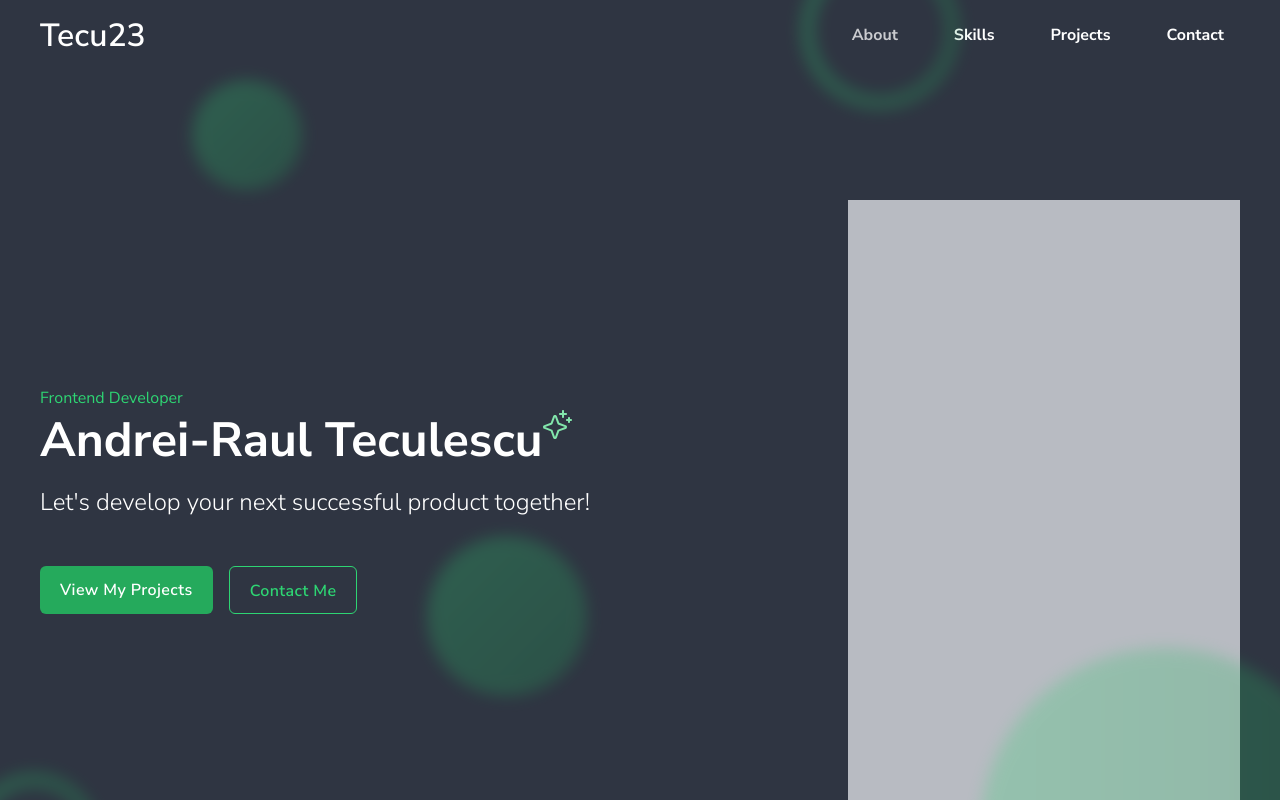
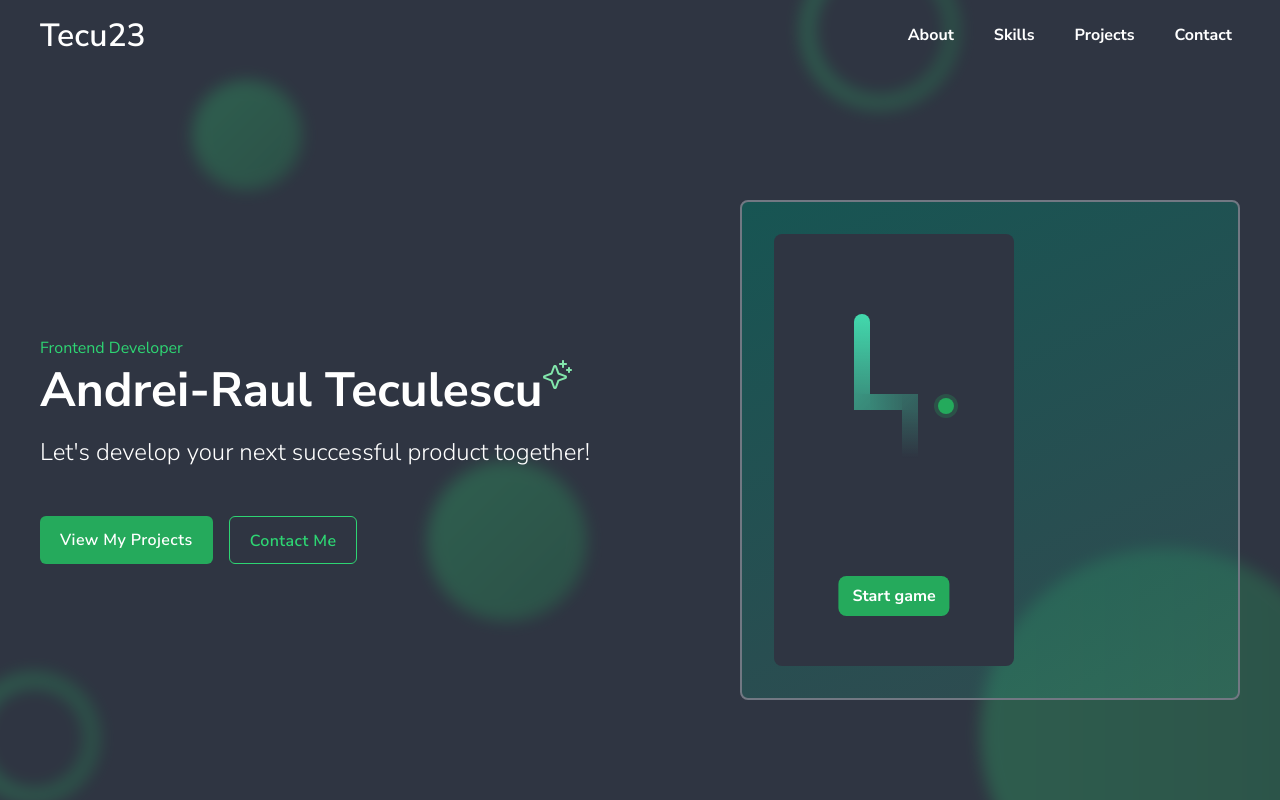
Before and after one commit to Tecu23/Tecu23.github.io, a React (Vite) app: page / in a window 1280 px wide. Shown: the top 800 px of the page. Built offline with nearby package versions, Linux system fonts and the light colour scheme.

Commit message:
add snake game

```diff
--- a/src/App.tsx
+++ b/src/App.tsx
@@ -9,15 +9,18 @@ import Skills from "./components/Skills";
 function App() {
     return (
         <main className="bg-grey-900 w-full min-h-screen">
-            <section className="overflow-hidden relative">
+            <section className="overflow-hidden relative z-10">
                 <div className="z-10 absolute left-0 bottom-6 opacity-25 w-[132px] h-[132px] rounded-full blur bg-gradient-to-r from-primary to-primary-dark flex-center transform -translate-x-[32px]">
                     <div className="bg-grey-900 rounded-full w-[100px] h-[100px]"></div>
                 </div>
                 <div className="z-10 absolute left-[15%] top-20 opacity-25 w-[110px] h-[110px] rounded-full blur bg-gradient-to-r from-primary to-primary-dark transform rotate-45"></div>
                 <div className="z-10 absolute left-1/3 bottom-1/4 opacity-25 w-[160px] h-[160px] rounded-full blur bg-gradient-to-r from-primary to-primary-dark transform rotate-45"></div>
-                <div className="z-10 absolute right-0 bottom-0 opacity-25 w-[370px] h-[370px] rounded-full blur bg-gradient-to-r from-primary to-primary-dark transform translate-y-[90px] translate-x-[70px]"></div>
-                <div className="z-10 absolute right-1/4 top-0 opacity-25 w-[160px] h-[160px] rounded-full blur bg-gradient-to-r from-primary to-primary-dark flex-center transform -translate-y-[50px]">
-                    <div className="bg-grey-900 rounded-full w-[130px] h-[130px]"></div>
+                <div className="hidden md:block z-10 absolute right-0 bottom-0 opacity-25 w-[370px] h-[370px] rounded-full blur bg-gradient-to-r from-primary to-primary-dark transform translate-y-[90px] translate-x-[70px]"></div>
+                <div
+                    style={{ zIndex: 5 }}
+                    className="absolute right-1/4 top-0 opacity-25 w-[160px] h-[160px] rounded-full blur bg-gradient-to-r from-primary to-primary-dark flex-center transform -translate-y-[50px]"
+                >
+                    <div className="z-10 bg-grey-900 rounded-full w-[130px] h-[130px] relative"></div>
                 </div>
                 <Navbar />
                 <Hero />
--- a/src/components/Hero.tsx
+++ b/src/components/Hero.tsx
@@ -1,7 +1,9 @@
+import Snake from "./Snake";
+
 const Hero = () => {
     return (
-        <div className="container mx-auto max-w-7xl common-padding flex-center gap-6">
-            <div className="w-full flex flex-col items-start justify-center">
+        <div className="z-20 relative container mx-auto max-w-7xl common-padding flex-center gap-6">
+            <div className="w-full flex flex-col items-start justify-center flex-grow flex-shrink flex-auto">
                 <div className="flex flex-col gap-4">
                     <div className="flex flex-col">
                         <p className="paragraph-16 text-primary">Frontend Developer</p>
@@ -28,7 +30,7 @@ const Hero = () => {
                     </div>
                 </div>
             </div>
-            <div className="w-[600px] h-[600px] bg-grey-300 hidden lg:block"></div>
+            <Snake />
         </div>
     );
 };
--- a/src/components/Navbar.tsx
+++ b/src/components/Navbar.tsx
@@ -1,22 +1,22 @@
 const Navbar = () => {
     return (
-        <nav className="container mx-auto max-w-7xl h-[72px] flex justify-between items-center sm:px-10 px-5 z-20">
+        <div style={{ zIndex: 20 }} className=" relative container mx-auto max-w-7xl h-[72px] flex justify-between items-center sm:px-10 px-5 z-30">
             <h4 className="heading-4 text-white">Tecu23</h4>
             <div className="flex justify-end items-center gap-6">
-                <a className="hover:text-primary text-white border-b-2 border-transparent hover:border-primary p-4">
+                <a className="hover:text-primary text-white border-b-2 border-transparent hover:border-primary p-2">
                     <p className="paragraph-16 font-bold">About</p>
                 </a>
-                <a className="hover:text-primary text-white border-b-2 border-transparent hover:border-primary p-4">
+                <a className="hover:text-primary text-white border-b-2 border-transparent hover:border-primary p-2">
                     <p className="paragraph-16 font-bold">Skills</p>
                 </a>
-                <a className="hover:text-primary text-white border-b-2 border-transparent hover:border-primary p-4">
+                <a className="hover:text-primary text-white border-b-2 border-transparent hover:border-primary p-2">
                     <p className="paragraph-16 font-bold">Projects</p>
                 </a>
-                <a className="hover:text-primary text-white border-b-2 border-transparent hover:border-primary p-4">
+                <a className="hover:text-primary text-white border-b-2 border-transparent hover:border-primary p-2">
                     <p className="paragraph-16 font-bold">Contact</p>
                 </a>
             </div>
-        </nav>
+        </div>
     );
 };
 
--- /dev/null
+++ b/src/components/Snake.tsx
@@ -0,0 +1,179 @@
+import { useRef, useState, useEffect } from "react";
+
+const Snake = () => {
+    const [snake, setSnake] = useState<number[][]>([
+        [5, 5],
+        [5, 6],
+        [5, 7],
+        [5, 8],
+        [5, 9],
+        [5, 10],
+        [6, 10],
+        [7, 10],
+        [8, 10],
+        [8, 11],
+        [8, 12],
+        [8, 13],
+        [8, 14],
+    ]);
+    const [food, setFood] = useState([10, 10]);
+
+    const [direction, setDirection] = useState("r");
+    const [isPlaying, setIsPlaying] = useState(false);
+
+    const gameAreaRef = useRef(null);
+
+    useEffect(() => {
+        const handleKeyDown = (e) => {
+            switch (e.key) {
+                case "ArrowUp":
+                    if (direction !== "d") setDirection("u");
+                    break;
+                case "ArrowDown":
+                    if (direction !== "u") setDirection("d");
+                    break;
+                case "ArrowLeft":
+                    if (direction !== "r") setDirection("l");
+                    break;
+                case "ArrowRight":
+                    if (direction !== "l") setDirection("r");
+                    break;
+                default:
+                    break;
+            }
+        };
+
+        if (isPlaying) {
+            window.addEventListener("keydown", handleKeyDown);
+        } else {
+            window.removeEventListener("keydown", handleKeyDown);
+        }
+        return () => window.removeEventListener("keydown", handleKeyDown);
+    }, [direction, isPlaying]);
+
+    useEffect(() => {
+        const moveSnake = () => {
+            if (!isPlaying) return;
+            setSnake((prevSnake) => {
+                const newSnake = [...prevSnake];
+                const head = [...newSnake[newSnake.length - 1]];
+
+                switch (direction) {
+                    case "u":
+                        head[1] -= 1;
+                        break;
+                    case "d":
+                        head[1] += 1;
+                        break;
+                    case "l":
+                        head[0] -= 1;
+                        break;
+                    case "r":
+                        head[0] += 1;
+                        break;
+                    default:
+                        break;
+                }
+
+                newSnake.push(head);
+                newSnake.shift();
+                return newSnake;
+            });
+        };
+
+        const interval = setInterval(moveSnake, 500);
+        return () => clearInterval(interval);
+    }, [direction, isPlaying]);
+
+    useEffect(() => {
+        if (!isPlaying) return;
+        const head = snake[snake.length - 1];
+        if (head[0] === food[0] && head[1] === food[1]) {
+            setFood([Math.floor(Math.random() * 20), Math.floor(Math.random() * 20)]);
+            setSnake((prevSnake) => [[...prevSnake[0]], ...prevSnake]);
+            // setSpeed((prevSpeed) => (prevSpeed > 50 ? prevSpeed - 10 : prevSpeed));
+        }
+    }, [snake, food, isPlaying]);
+
+    const calculateColor = (index: number, length: number): string => {
+        const startColor = [67, 217, 173, 1]; // RGB for #43D9AD
+        const endColor = [67, 217, 173, 0];
+
+        const ratio = index / (length - 1);
+        const r = Math.round(startColor[0] + ratio * (endColor[0] - startColor[0]));
+        const g = Math.round(startColor[1] + ratio * (endColor[1] - startColor[1]));
+        const b = Math.round(startColor[2] + ratio * (endColor[2] - startColor[2]));
+        const a = startColor[3] + ratio * (endColor[3] - startColor[3]);
+
+        const ratio2 = (index + 1) / (length - 1);
+        const r2 = Math.round(startColor[0] + ratio2 * (endColor[0] - startColor[0]));
+        const g2 = Math.round(startColor[1] + ratio2 * (endColor[1] - startColor[1]));
+        const b2 = Math.round(startColor[2] + ratio2 * (endColor[2] - startColor[2]));
+        const a2 = startColor[3] + ratio2 * (endColor[3] - startColor[3]);
+
+        const colorAtStart = index == 0 ? startColor : [r, g, b, a];
+        const colorAtEnd = index == length - 1 ? endColor : [r2, g2, b2, a2];
+
+        let angle = "";
+
+        const prev = index == length - 1 ? snake[index] : snake[index + 1];
+        const next = index == 0 ? snake[index] : snake[index - 1];
+
+        if (prev[0] == next[0]) {
+            angle = "180deg";
+        } else {
+            if (prev[1] == next[1]) {
+                angle = "90deg";
+            } else {
+                if (prev[0] > next[0]) {
+                    if (prev[1] > next[1]) {
+                        angle = "135deg";
+                    } else {
+                        angle = "225deg";
+                    }
+                } else {
+                    if (prev[1] < next[1]) {
+                        angle = "45deg";
+                    } else {
+                        angle = "315deg";
+                    }
+                }
+            }
+        }
+
+        return `linear-gradient(${angle}, rgba(${colorAtStart[0]}, ${colorAtStart[1]}, ${colorAtStart[2]}, ${colorAtStart[3]}), rgba(${colorAtEnd[0]}, ${colorAtEnd[1]}, ${colorAtEnd[2]}, ${colorAtEnd[3]}))`;
+    };
+
+    return (
+        <div className="w-[500px] h-[500px] hidden md:flex flex-shrink-0 flex-grow-0 flex-auto rounded-lg relative bg-bg-gradient-to-mb from-top-left to-bottom from-[#175553] to-[#43D9AD21] border-2 border-grey-600 p-8">
+            <div ref={gameAreaRef} className="h-full w-[240px] flex-auto flex-shrink-0 flex-grow-0 rounded-lg bg-grey-900 relative">
+                <div className="absolute inset-0">
+                    {snake.map((segment, index) => (
+                        <>
+                            <div
+                                key={index}
+                                className={`w-4 h-4 absolute ${index == 0 ? "rounded-t-lg" : ""}`}
+                                style={{
+                                    left: `${segment[0] * 16}px`,
+                                    top: `${segment[1] * 16}px`,
+                                    background: calculateColor(index, snake.length),
+                                    zIndex: snake.length - index,
+                                }}
+                            ></div>
+                        </>
+                    ))}
+                </div>
+
+                <div style={{ left: `${food[0] * 16}px`, top: `${food[1] * 16}px` }} className="relative flex-center w-6 h-6">
+                    <div className="absolute animate-ping w-full h-full inline-flex rounded-full opacity-25 bg-primary-dark"></div>
+                    <div className="w-4 h-4 bg-primary-dark rounded-full animate-none"></div>
+                </div>
+                <div className="absolute bottom-[50px] left-1/2 transform -translate-x-1/2 h-10 bg-primary-dark px-[14px] py-[10px] flex-center rounded-lg">
+                    <p className="paragraph-16 font-bold text-white">Start game</p>
+                </div>
+            </div>
+        </div>
+    );
+};
+
+export default Snake;
--- a/tailwind.config.js
+++ b/tailwind.config.js
@@ -3,6 +3,9 @@ export default {
     content: ["./index.html", "./src/**/*.{js,ts,jsx,tsx}"],
     theme: {
         extend: {
+            backgroundImage: {
+                "bg-gradient-to-mb": "linear-gradient(156deg,  var(--tw-gradient-stops))",
+            },
             colors: {
                 primary: {
                     DEFAULT: "#2ED573",
```
